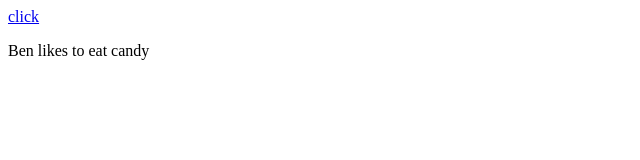
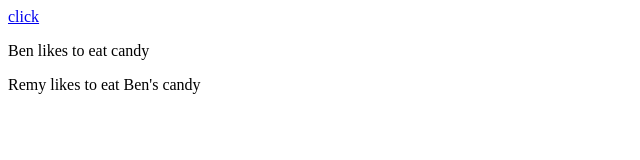
Before and after one commit to ToxicRadiation/Flexbox-Labs, a plain HTML site: page index.html in a window 1280 px wide. Shown: the whole page, without its empty margins (0-640 px from the left). Drawn offline with Linux system fonts and the light colour scheme.

Commit message:
Update index.html

```diff
--- a/index.html
+++ b/index.html
@@ -10,5 +10,6 @@
 
     <a href="html/flexbox1.html">click</a>
     <p>Ben likes to eat candy</p>
+    <p>Remy likes to eat Ben's candy</p>
 </body>
 </html>
```
